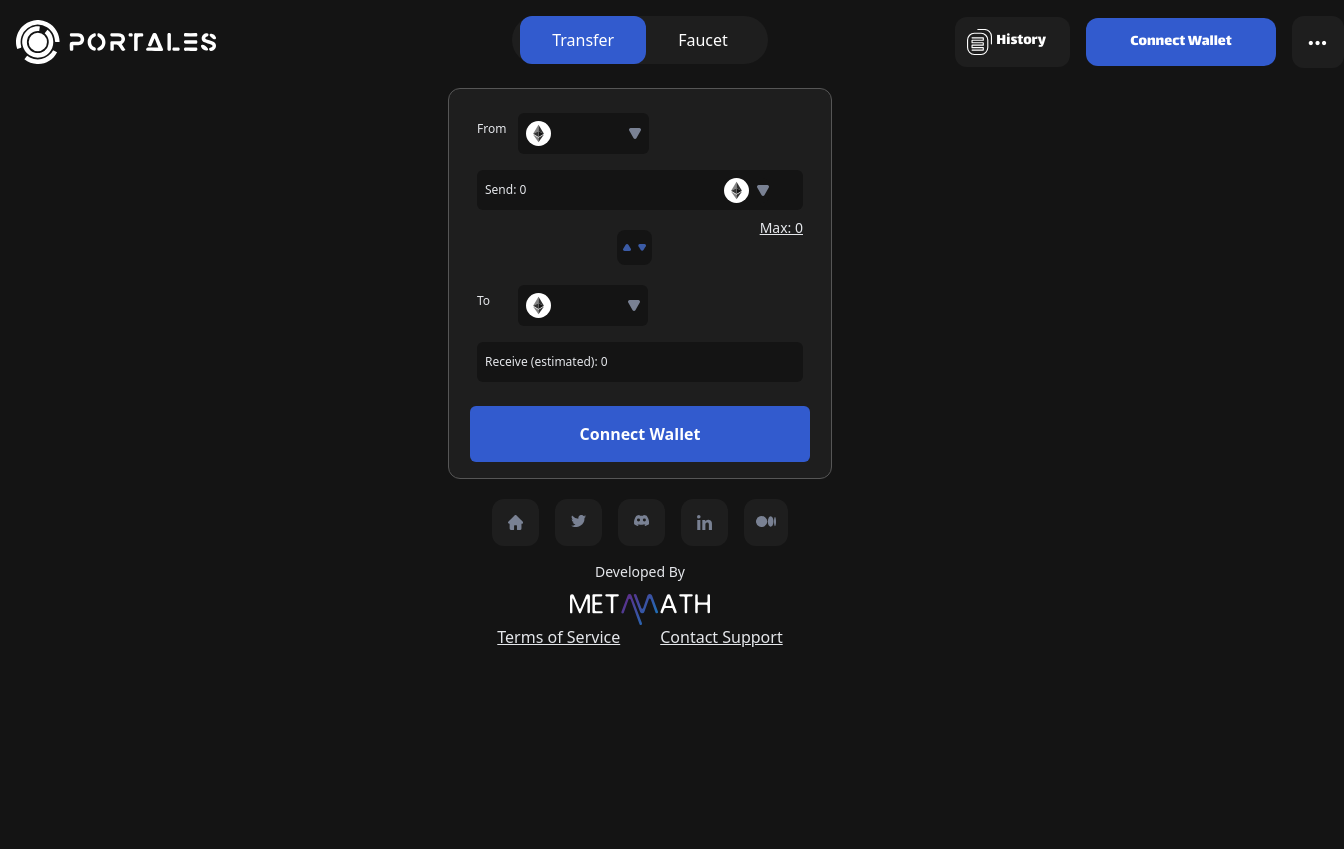
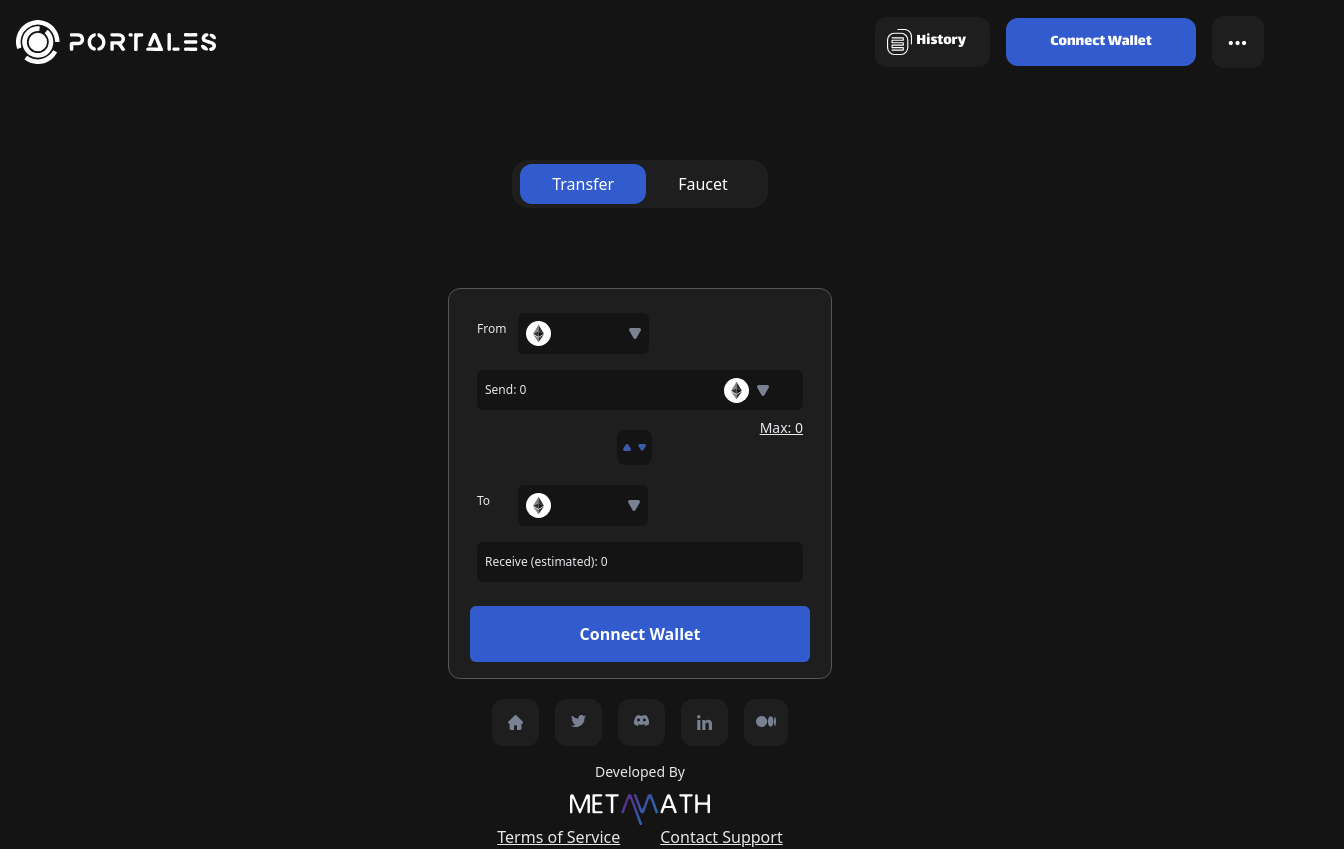
Before and after one commit to metamathstudios/portales-by-metamath, a React (Vite) app: page / in a window 1280 px wide. Shown: the whole page, 1344 px wide, since content can reach past the window. Before the commit the page ends 800 px from the top, so only its background shows below. Built offline with nearby package versions, Linux system fonts and the light colour scheme.

Commit message:
feat: add 1920x1080 responsive

```diff
--- a/index.html
+++ b/index.html
@@ -11,6 +11,6 @@
   </head>
   <body>
     <div id="root"></div>
-    <script type="module" src="src/main.tsx"></script>
+    <script type="module" src="/src/main.tsx"></script>
   </body>
 </html>
--- a/src/components/Bridge.tsx
+++ b/src/components/Bridge.tsx
@@ -36,8 +36,8 @@ function Bridge() {
   return (
     <>
     <div className="flex flex-col justify-start items-center">
-      <div className="flex h-12 px-2 bg-button-grey text-white rounded-3xl -my-16 mb-6 items-center bg-button-gray">
-        <button className={select === 'transfer' ? 'bg-button-blue rounded-xl py-3 px-8 ease-linear duration-300' : 'text-white rounded-xl py-3 px-8 ease-linear duration-300'} onClick={() => handleButton('transfer')}>
+      <div className="flex h-12 px-2 bg-button-grey text-white rounded-2xl -my-16 mb-6 items-center bg-button-gray xl:my-20">
+        <button className={select === 'transfer' ? 'bg-button-blue rounded-xl py-2 px-8 ease-linear duration-300' : 'text-white rounded-xl py-3 px-8 ease-linear duration-300'} onClick={() => handleButton('transfer')}>
           Transfer
         </button>
         <button className={select === 'liquidity' ? 'bg-button-blue rounded-xl py-3 px-8 ease-linear duration-300' : 'text-white rounded-xl py-3 px-8 ease-linear duration-300'} onClick={() => handleButton('liquidity')}>
--- a/src/components/Navbar.tsx
+++ b/src/components/Navbar.tsx
@@ -3,11 +3,11 @@ import history from '../assets/svg/history.svg'
 
 function Navbar({handleOpen}:any) {
   return (
-    <div className='container flex justify-between pr-4 pt-1 font-lalezar'>
+    <div className='flex justify-between pr-4 pt-1 font-lalezar'>
       <div className='flex p-4'>
         <img className='w-8/12'  src={logo} alt="MetaMath" />
       </div>
-      <div className='hidden md:flex flex-row -mx-20 xl:-mx-50 space-x-4 items-center'>
+      <div className='hidden md:flex flex-row space-x-4 items-center'>
         <button onClick={() => handleOpen()} className='py-3 pr-6 pl-3 bg-button-gray rounded-xl text-white text-md flex flex-row'><img className='mr-1' width='25.6' height='26.2'  src={history} alt="history" />History</button>
         <button className='w-[190px] py-3 pr-8 pl-8 bg-button-blue rounded-xl text-white text-md'>Connect Wallet </button>
         <button className='py-3 px-4 bg-button-gray rounded-xl font-black text-white text-lg tracking-widest'>...</button>
```
